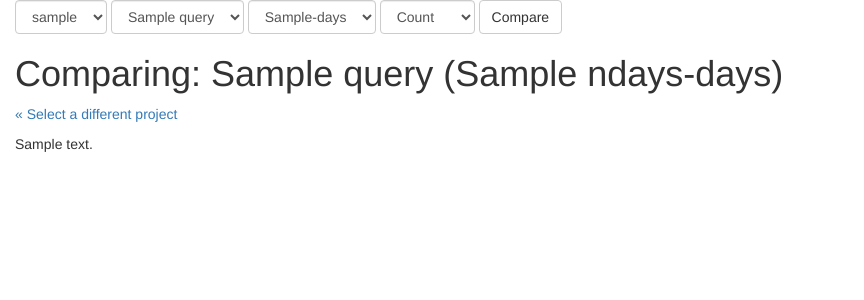
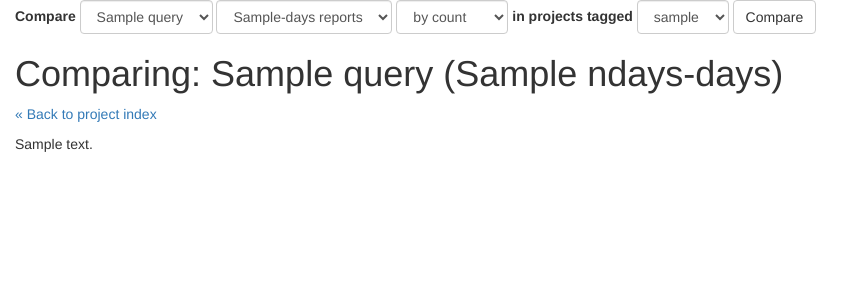
Before and after one commit to nprapps/carebot, a Django app: template reports/templates/compare_query.html in a window 1280 px wide. Shown: the top 300 px of the page, without its empty margins (0-864 px from the left). Run offline with Django 3.2, Linux system fonts and the light colour scheme; tables that the repository leaves empty hold one stand-in row (values such as "Sample post"); the template is opened without the code that fills it: values that come from a table or form of the project are taken from there, most other values are stand-ins (such as "Sample title", 1, 10 or a date in 2020); parts of the project's set-up code (start-up, migrations or seed data) failed here and were passed over; some libraries are stand-ins or nearby versions.

Commit message:
Fix form styles. Closes #50.

```diff
--- a/reports/templates/compare_query.html
+++ b/reports/templates/compare_query.html
@@ -11,15 +11,7 @@
         <div class="container-fluid">
             <form class="form-inline">
                 <div class="form-group">
-                    <select name="tag" class="form-control">
-                        <option value="">-</option>
-                        {% for tag_option in tags %}
-                        <option value="{{ tag_option.slug }}" {% if tag_option.slug == tag.slug %}selected="selected"{% endif %}>{{ tag_option.slug }}</option>
-                        {% endfor %}
-                    </select>
-                </div>
-
-                <div class="form-group">
+                    <label for="query">Compare</label>
                     <select name="query" class="form-control">
                         {% for query_option in queries %}
                         <option value="{{ query_option.slug }}" {% if query_option == query %}selected="selected"{% endif %}>{{ query_option.name }}</option>
@@ -30,15 +22,25 @@
                 <div class="form-group">
                     <select name="ndays" class="form-control">
                         {% for ndays_option in report_ndays %}
-                        <option value="{{ ndays_option }}" {% if ndays_option == ndays %}selected="selected"{% endif %}>{{ ndays_option }}-day{{ ndays_option|pluralize }}</option>
+                        <option value="{{ ndays_option }}" {% if ndays_option == ndays %}selected="selected"{% endif %}>{{ ndays_option }}-day{{ ndays_option|pluralize }} reports</option>
                         {% endfor %}
                     </select>
                 </div>
 
                 <div class="form-group">
                     <select name="unit" class="form-control">
-                        <option value="count">Count</option>
-                        <option value="percent" {% if unit == "percent" %}selected="selected"{% endif %}>Percent</option>
+                        <option value="count">by count</option>
+                        <option value="percent" {% if unit == "percent" %}selected="selected"{% endif %}>by percent</option>
+                    </select>
+                </div>
+
+                <div class="form-group">
+                    <label for="tag">in projects tagged</label>
+                    <select name="tag" class="form-control">
+                        <option value="">(any)</option>
+                        {% for tag_option in tags %}
+                        <option value="{{ tag_option.slug }}" {% if tag_option.slug == tag.slug %}selected="selected"{% endif %}>{{ tag_option.slug }}</option>
+                        {% endfor %}
                     </select>
                 </div>
 
@@ -50,7 +52,7 @@
             {% if query %}
             <h1>Comparing: {{ query.name }} ({{ ndays }}-day{{ ndays|pluralize:"s"}})</h1>
 
-            <p><a href="{% url 'reports.views.index' %}">&laquo; Select a different project</a></p>
+            <p><a href="{% url 'reports.views.index' %}">&laquo; Back to project index</a></p>
 
             <p class="description">{{ query.description }}</p>
 
```
